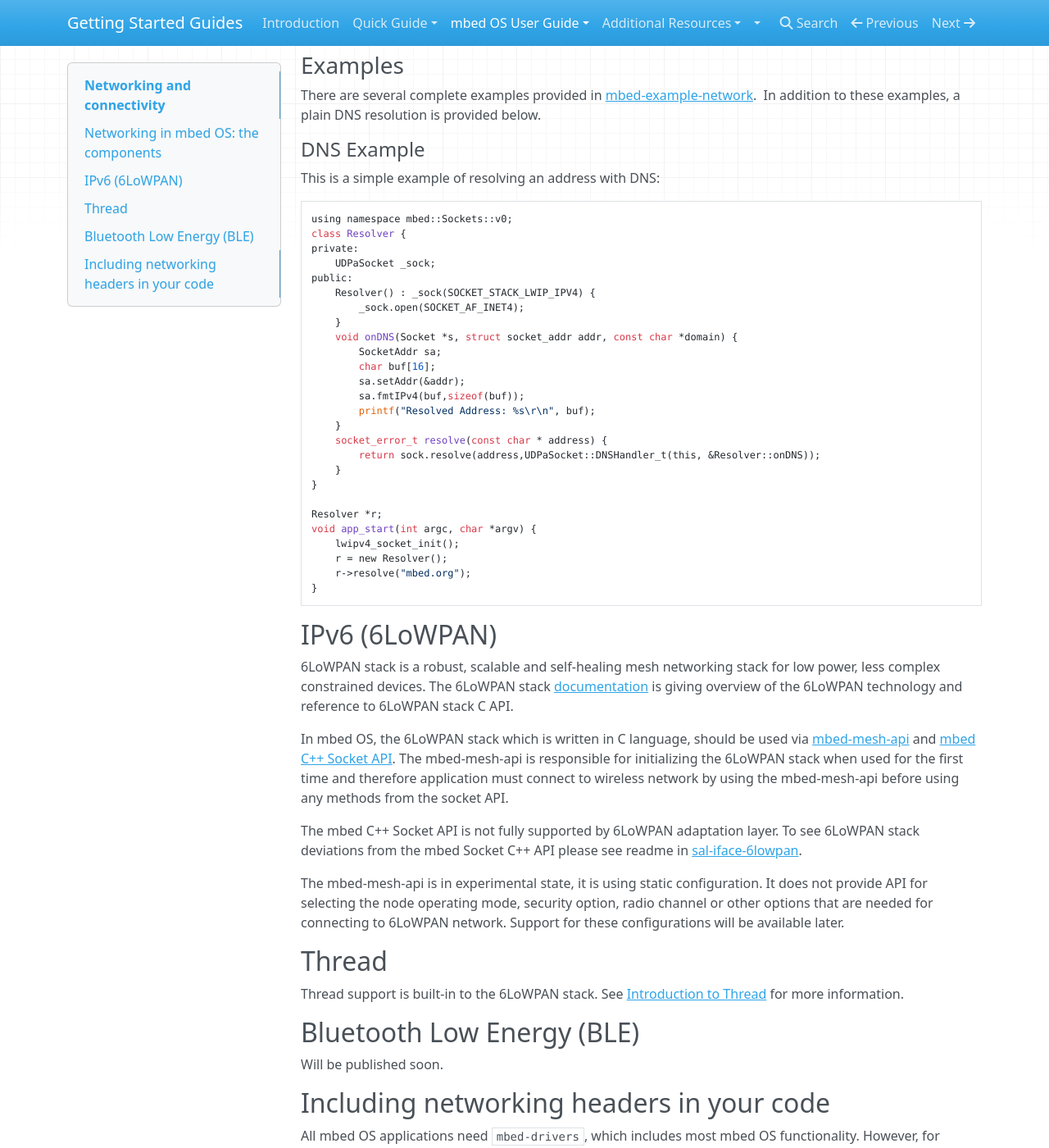
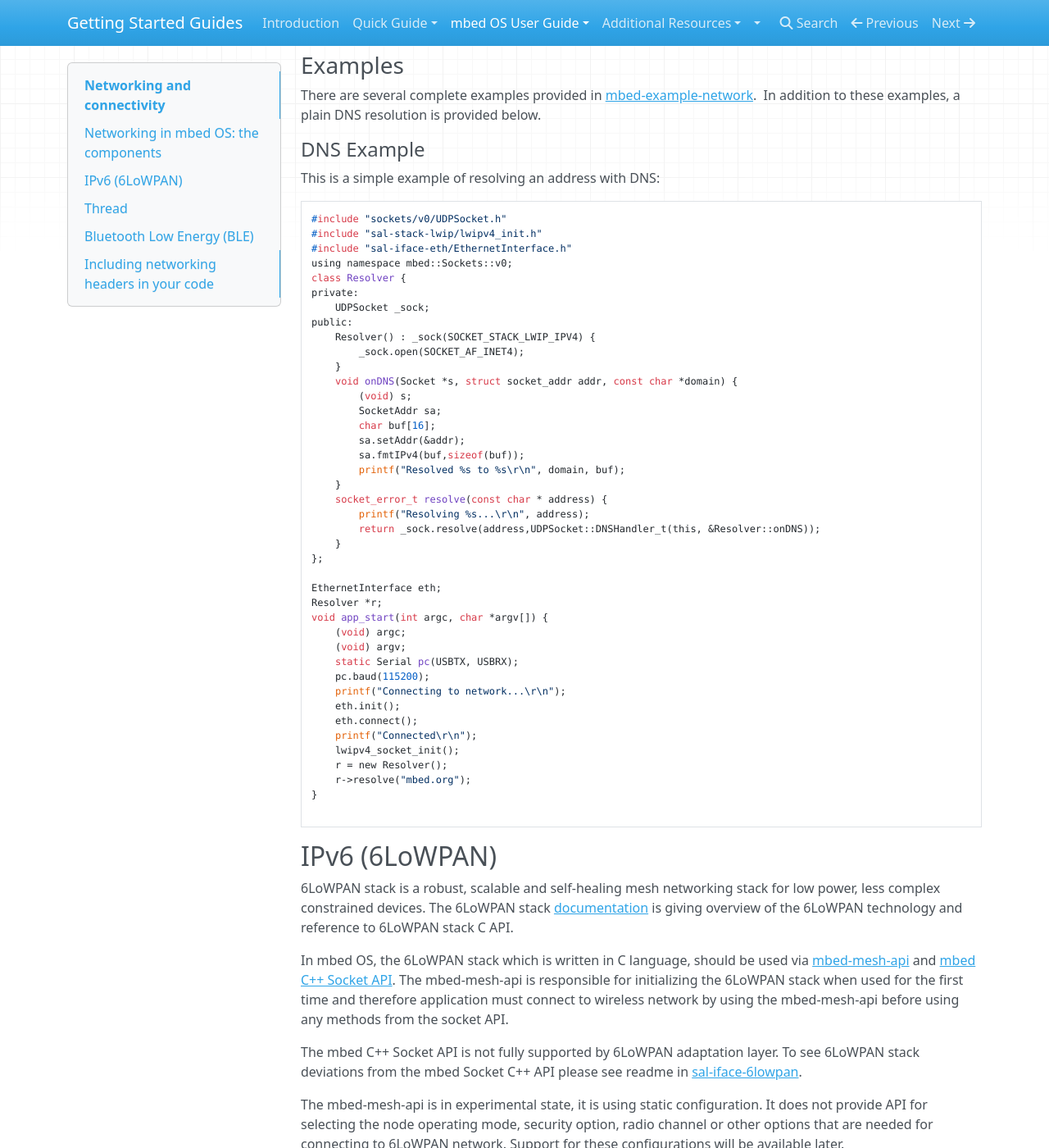
Before and after one commit to ARMmbed/GettingStartedmbedOS, an MkDocs documentation site: the page built from Docs/Full_Guide/networking.md, in a window 1280 px wide and 1400 px high, scrolled down 3292 px. Shown: the whole window at 82% size. Built offline with MkDocs 1.6.1, drawn with Linux system fonts in a browser that asks for light colours; nearby versions of some CDN libraries; old or Windows-style settings are respelled for this version of MkDocs.

Commit message:
Okay, now I really updated the sample

````diff
--- a/Docs/Full_Guide/networking.md
+++ b/Docs/Full_Guide/networking.md
@@ -102,32 +102,47 @@ There are several complete examples provided in [mbed-example-network](https://g
 This is a simple example of resolving an address with DNS:
 
 ```C++
+#include "sockets/v0/UDPSocket.h"
+#include "sal-stack-lwip/lwipv4_init.h"
+#include "sal-iface-eth/EthernetInterface.h"
 using namespace mbed::Sockets::v0;
 class Resolver {
 private:
-    UDPaSocket _sock;
+    UDPSocket _sock;
 public:
     Resolver() : _sock(SOCKET_STACK_LWIP_IPV4) {
         _sock.open(SOCKET_AF_INET4);
     }
     void onDNS(Socket *s, struct socket_addr addr, const char *domain) {
+        (void) s;
         SocketAddr sa;
         char buf[16];
         sa.setAddr(&addr);
         sa.fmtIPv4(buf,sizeof(buf));
-        printf("Resolved Address: %s\r\n", buf);
+        printf("Resolved %s to %s\r\n", domain, buf);
     }
     socket_error_t resolve(const char * address) {
-        return sock.resolve(address,UDPaSocket::DNSHandler_t(this, &Resolver::onDNS));
+        printf("Resolving %s...\r\n", address);
+        return _sock.resolve(address,UDPSocket::DNSHandler_t(this, &Resolver::onDNS));
     }
-}
+};
 
+EthernetInterface eth;
 Resolver *r;
-void app_start(int argc, char *argv) {
+void app_start(int argc, char *argv[]) {
+    (void) argc;
+    (void) argv;
+    static Serial pc(USBTX, USBRX);
+    pc.baud(115200);
+    printf("Connecting to network...\r\n");
+    eth.init();
+    eth.connect();
+    printf("Connected\r\n");
     lwipv4_socket_init();
     r = new Resolver();
     r->resolve("mbed.org");
 }
+
 ```
 
 
````
